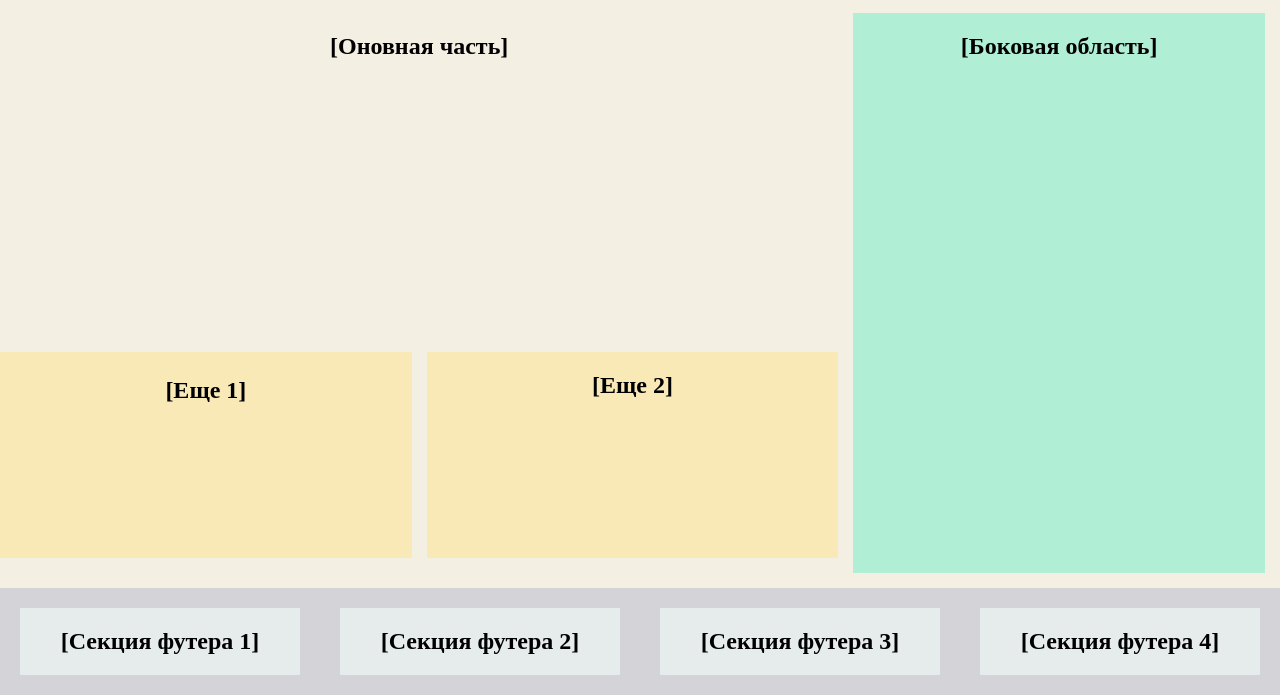
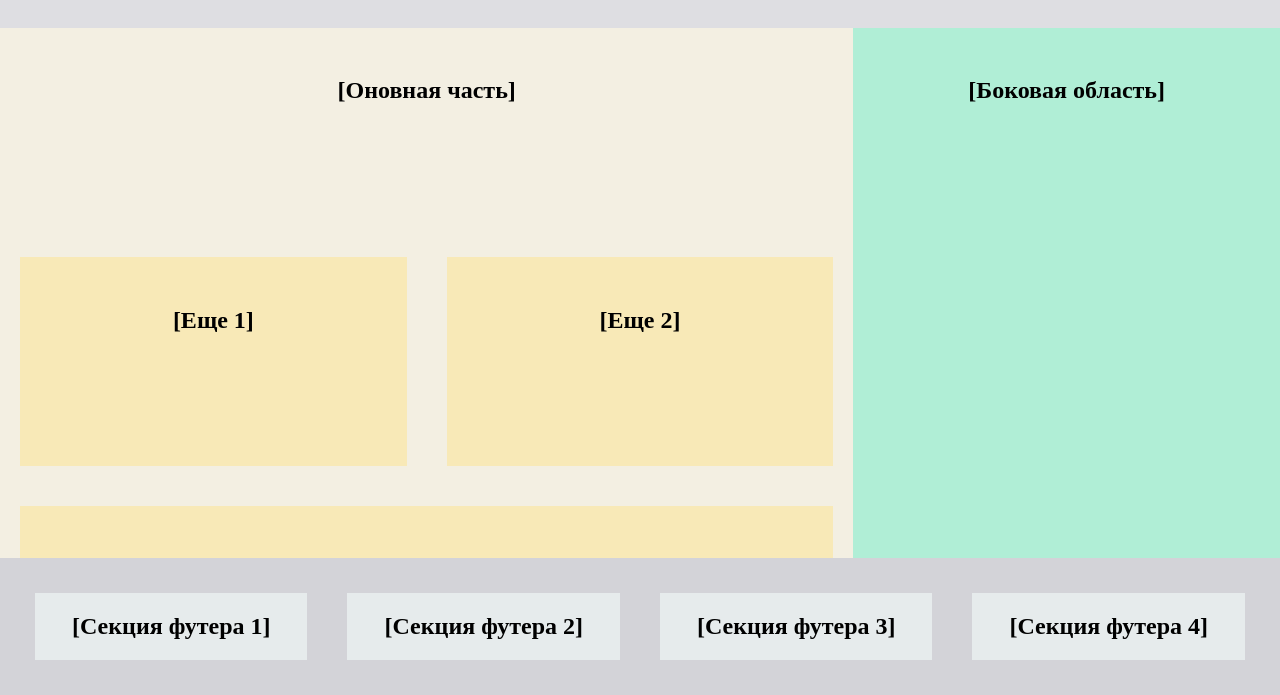
Before and after one commit to KatsiarynaKarneliuk/front, a plain HTML site: page project/grid/grid.html in a window 1280 px wide. Shown: the part 105-800 px from the top of the page. Drawn offline with Linux system fonts and the light colour scheme.

Commit message:
grid maket was reorganised

```diff
--- a/project/grid/grid.html
+++ b/project/grid/grid.html
@@ -13,6 +13,7 @@
         <header class="header">
             <h2>[Шапка страницы]</h2>
         </header>
+        <main class="main">
             <div class="content-1">
                 <h2>[Оновная часть]</h2>
             </div>
@@ -22,22 +23,26 @@
             <div class="content-3">
                 <h2>[Еще 2]</h2>
             </div>
+            <div class="content-4">
+                <h2>[Еще 3]</h2>
+            </div>
+        </main>
         <aside class="sidebar">
             <h2>[Боковая область]</h2>
         </aside>
         <footer class="footer">
-            <section class="footer_section">
+            <div class="footer_section1">
                 <h2>[Секция футера 1]</h2>
-            </section>
-            <section class="footer_section">
+            </div>
+            <div  class="footer_section2">
                 <h2>[Секция футера 2]</h2>
-            </section>
-            <section class="footer_section">
+            </div>
+            <div  class="footer_section3">
                 <h2>[Секция футера 3]</h2>
-            </section>
-            <section class="footer_section">
+            </div>
+            <div  class="footer_section4">
                 <h2>[Секция футера 4]</h2>
-            </section>
+            </div>
         </footer>
     </div>
   </body>
--- a/project/grid/style.css
+++ b/project/grid/style.css
@@ -2,62 +2,107 @@
     display: grid;
     width: 100vw;
     height: 100vh;
-    grid-template-columns: 1fr 1fr 1fr;
-    grid-template-rows: 1fr 2fr 1fr 2fr;
-    grid-column-gap: 15px;
-    grid-row-gap: 15px;
+    grid-template-columns: 2fr 1fr;
+    grid-template-rows: 1fr 2fr 1fr 1fr 1fr;
     background-color: #f3efe2;
 }
 
 .header {
     grid-row: 1 / 2;
-    grid-column: 1 / 4;
+    grid-column: 1 / 3;
     background-color: #dedee2;
     text-align: center;
+    padding: 30px;
 }
 
 .sidebar {
     grid-row: 2 / 6;
-    grid-column: 3 / 4;
+    grid-column: 2 / 3;
     background-color: #b0eed6;
     text-align: center;
+    padding: 30px;
+}
+
+.main {
+    grid-row: 2 / 6;
+    grid-column: 1 /2;
+    display: grid;
+    grid-template-columns: 1fr 1fr;
+    grid-template-rows: repeat(3, 1fr);
+    grid-row-gap: 20px;
+    grid-column-gap: 40px;
 }
 
 .content-1 {
-    grid-row: 2 / 4;
+    grid-row: 1/ 2;
     grid-column: 1 /3;
     text-align: center;
+    padding: 30px;
 
 }
 
 .content-2 {
-    grid-row: 4 / 5;
+    grid-row: 2 / 3;
     grid-column: 1/ 2;
     background-color: #f8e9b7;
     text-align: center;
-    padding: 5px;
+    padding: 30px;
+    margin-left: 20px;
 }
 
 .content-3 {
-    grid-row: 4/ 5;
+    grid-row: 2/ 3;
     grid-column: 2/ 3;
     background-color: #f8e9b7;
     text-align: center;
-    padding-bottom: 5px;
+    padding: 30px;
+    margin-right: 20px;
+}
+
+.content-4 {
+    grid-row: 3/ 4;
+    grid-column: 1 /3;
+    background-color: #f8e9b7;
+    text-align: center;
+    padding: 30px;
+    margin: 20px;
 }
 
 .footer {
-    grid-row: 6 / 7;
-    grid-column: 1/ 5;
-    display: flex;
+    grid-row: 5/ 6;
+    grid-column: 1/ 3;
+    display: grid;
+    grid-template-columns: 1fr 1fr 1fr 1fr;
+    grid-template-rows: 1fr;
     background-color: #d3d3d8;
+    text-align: center;
+    padding: 15px;
 }
 
-.footer_section {
-    display: flex;
-    flex: 1;
-    align-items: center;
-    justify-content: space-around;
+.footer_section1 {
+    grid-row: 1 / 2;
+    grid-column: 1/ 2;
     background-color: #e6ebec;
     margin: 20px;
 }
+
+.footer_section2 {
+    grid-row: 1 / 2;
+    grid-column: 2/ 3;
+    background-color: #e6ebec;
+    margin: 20px;
+}
+
+.footer_section3 {
+    grid-row: 1 / 2;
+    grid-column: 3/ 4;
+    background-color: #e6ebec;
+    margin: 20px;
+}
+
+.footer_section4 {
+    grid-row: 1 / 2;
+    grid-column: 4/ 5;
+    background-color: #e6ebec;
+    margin: 20px;
+}
```
Lines whose indentation alone changed are shown as unchanged.
